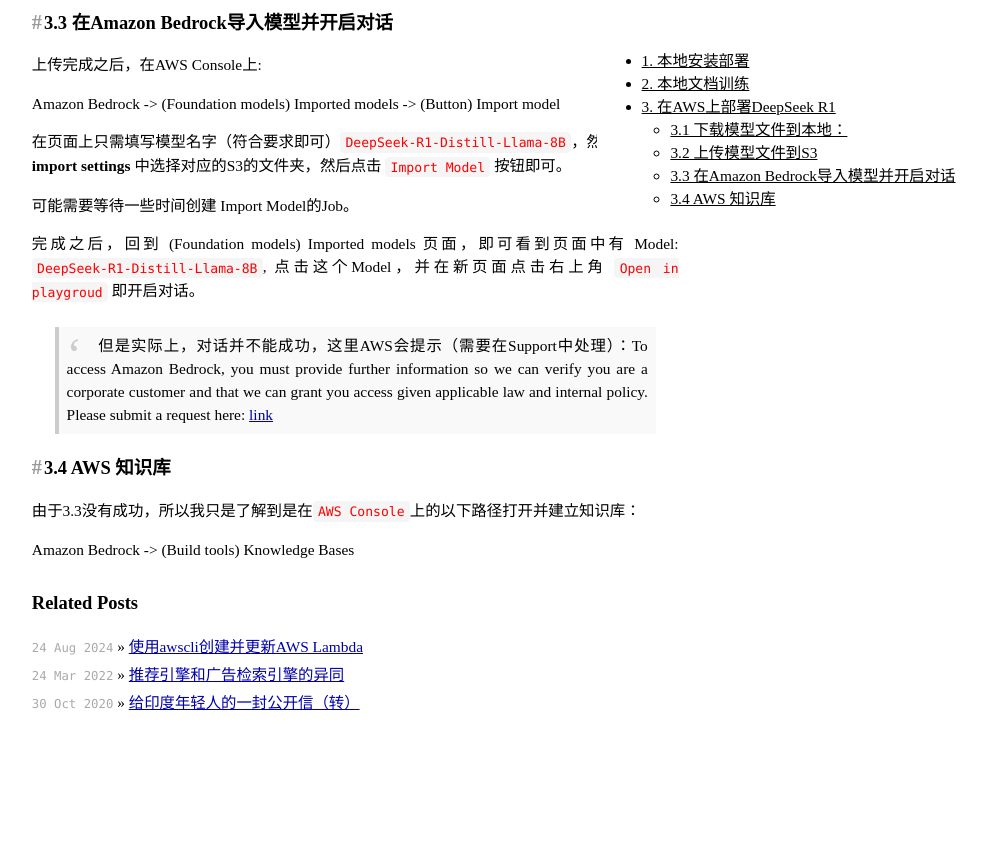
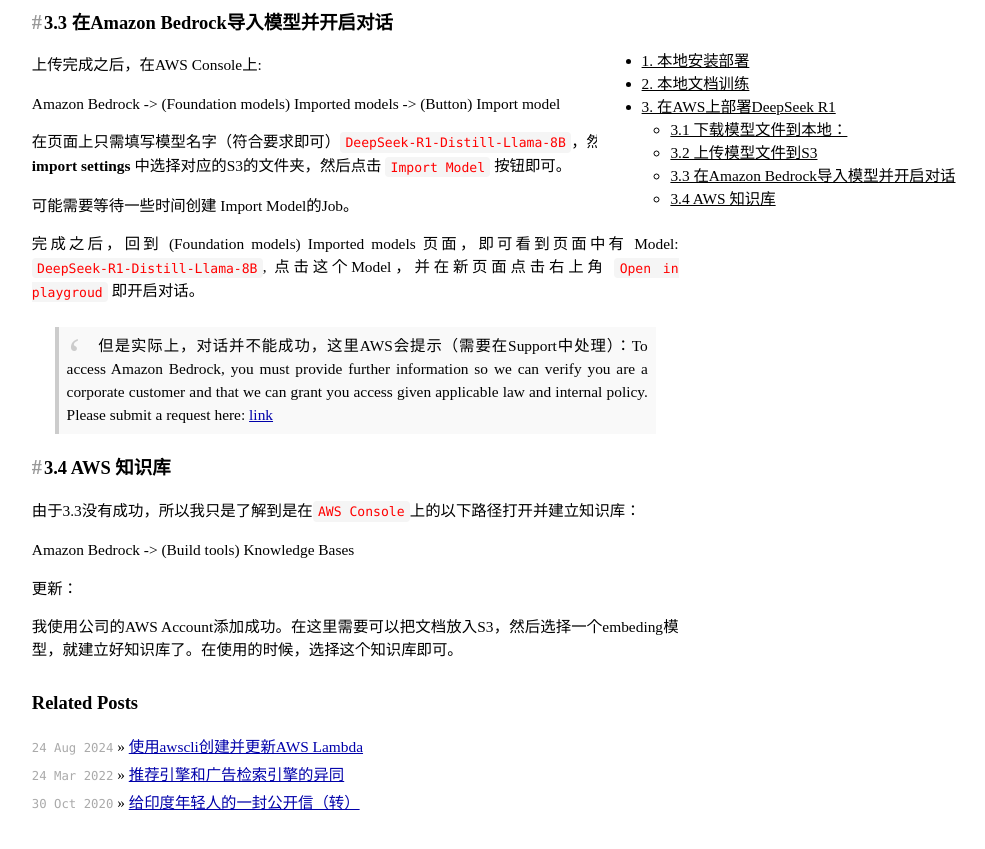
Before and after one commit to imekaku/imekaku.github.io, a Jekyll site: the page built from _posts/2025-03-15-setup-ollama-on-local-and-aws.md, in a window 1280 px wide and 900 px high, scrolled down 2016 px. Shown: the top 849 px of the window, without its empty margins (272-1257 px from the left). Built offline with Jekyll 4.4.1, drawn with Linux system fonts in a browser that asks for light colours; before the commit the page ends 2816 px from its top, so only the background shows below that.

Commit message:
Update post

```diff
--- a/_posts/2025-03-15-setup-ollama-on-local-and-aws.md
+++ b/_posts/2025-03-15-setup-ollama-on-local-and-aws.md
@@ -105,3 +105,7 @@
 由于3.3没有成功，所以我只是了解到是在`AWS Console`上的以下路径打开并建立知识库：
 
 Amazon Bedrock -> (Build tools) Knowledge Bases
+
+更新：
+
+我使用公司的AWS Account添加成功。在这里需要可以把文档放入S3，然后选择一个embeding模型，就建立好知识库了。在使用的时候，选择这个知识库即可。
```
